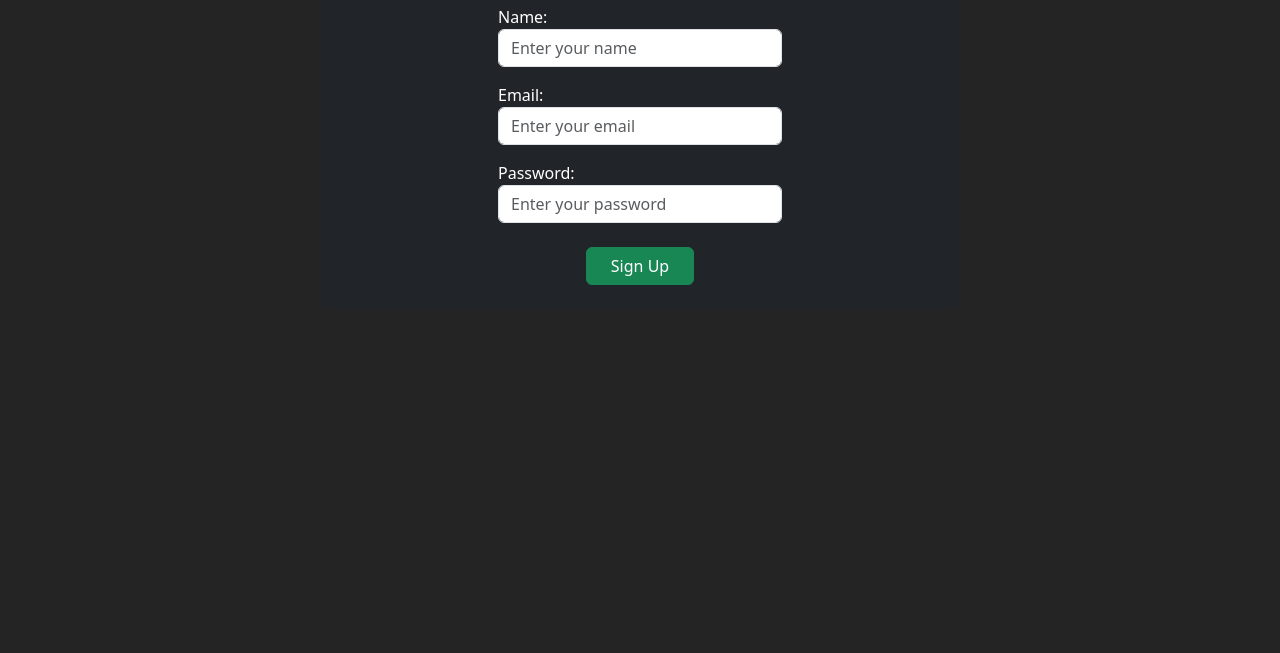
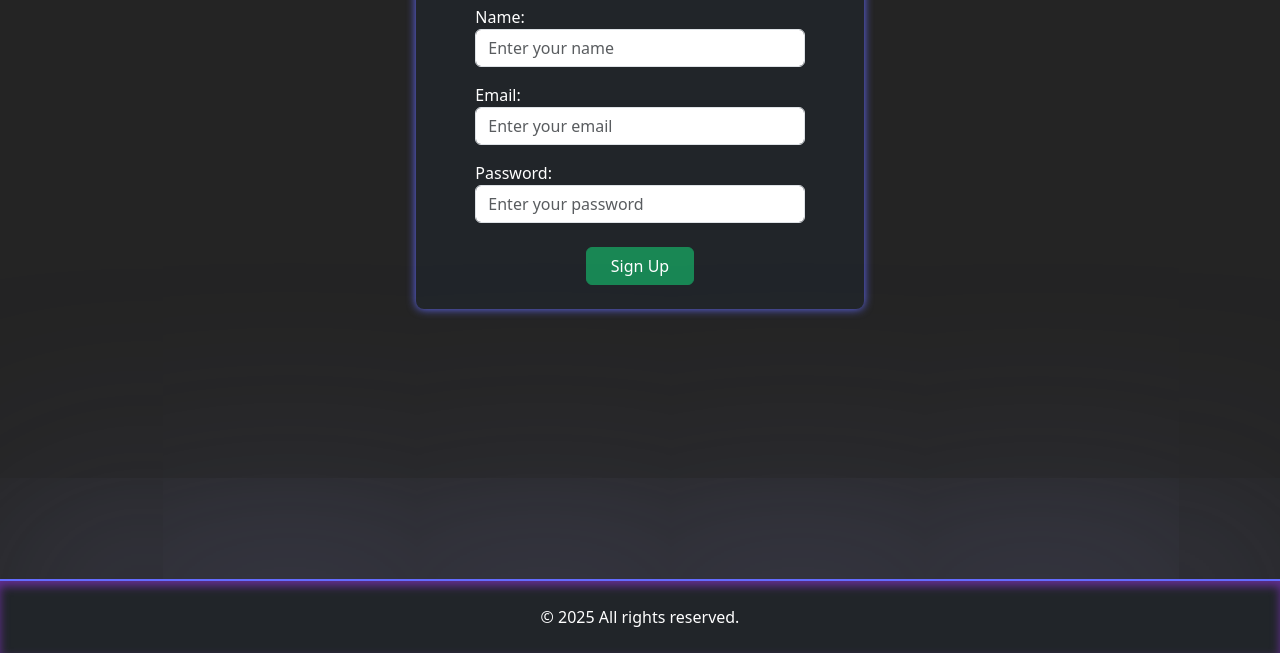
Before and after one commit to G-Bence/Class_260114, a website built with Vite: page index.html in a window 1280 px wide. Shown: the part 147-800 px from the top of the page. Built offline with nearby package versions, Linux system fonts and the light colour scheme.

Commit message:
Footer_and_style_added

```diff
--- a/index.html
+++ b/index.html
@@ -15,12 +15,12 @@
 </head>
 
 <body>
-  <div class="container mt-5 w-50 bg-dark text-white rounded-3 p-4">
+  <div class="container mt-5 bg-dark text-white rounded-3 p-4" id="main_container">
     <div class="row">
       <div class="col-sm-12">
         <h1 class="text-center my-2">Sign Up!</h1>
       </div>
-      <div class="form-group col-sm-6 mx-auto">
+      <div class="form-group col-sm-10 mx-auto">
         <label for="name" class="mt-3">Name:</label>
         <input id="name" class="form-control" type="text" placeholder="Enter your name">
 
@@ -36,6 +36,9 @@
     </div>
   </div>
 
+  <footer class="bg-dark text-white text-center py-4 mt-5 w-100 position-fixed bottom-0">
+    <p class="mb-0">&copy; 2025 All rights reserved.</p>
+  </footer>
   <script type="module" src="/src/main.js"></script>
 </body>
 
--- a/src/style.css
+++ b/src/style.css
@@ -1,5 +1,17 @@
 body{
-  color-scheme: light dark;
   color: rgba(255, 255, 255, 0.87);
-  background-color: #242424;
+  background-color: #242424 !important;
 }
+
+#main_container {
+  box-shadow: 0 4px 6px rgba(0, 0, 0, 0.1);
+  border-radius: 8px;
+  width: 35%;
+
+  box-shadow: 0px 0px 10px #646cff;
+}
+
+footer{
+    border-top: 2px solid #646cff;
+    box-shadow: 0px -10px 50vh #6b6d99, inset 0px 5px 10px #7731b0c6;
+}
```
